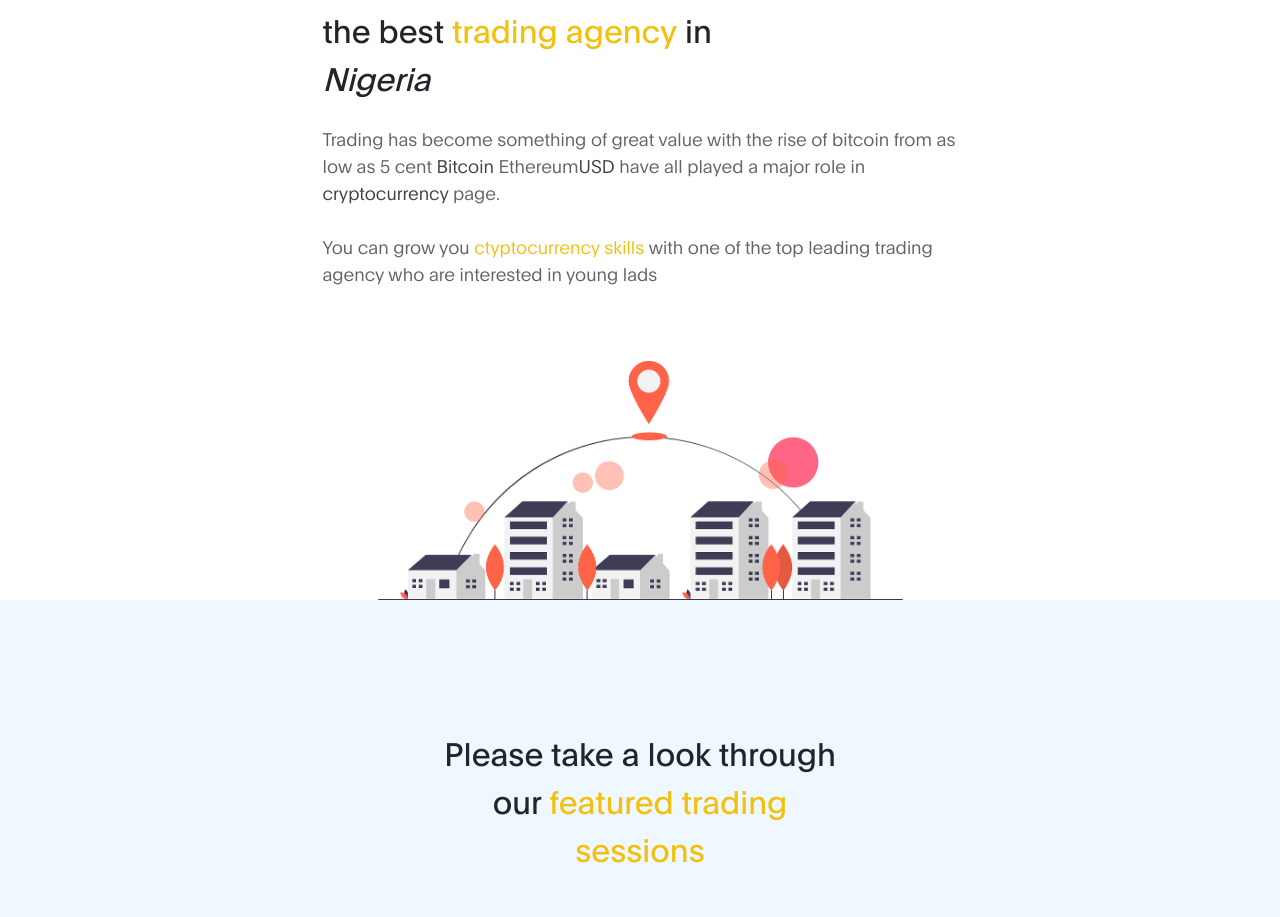
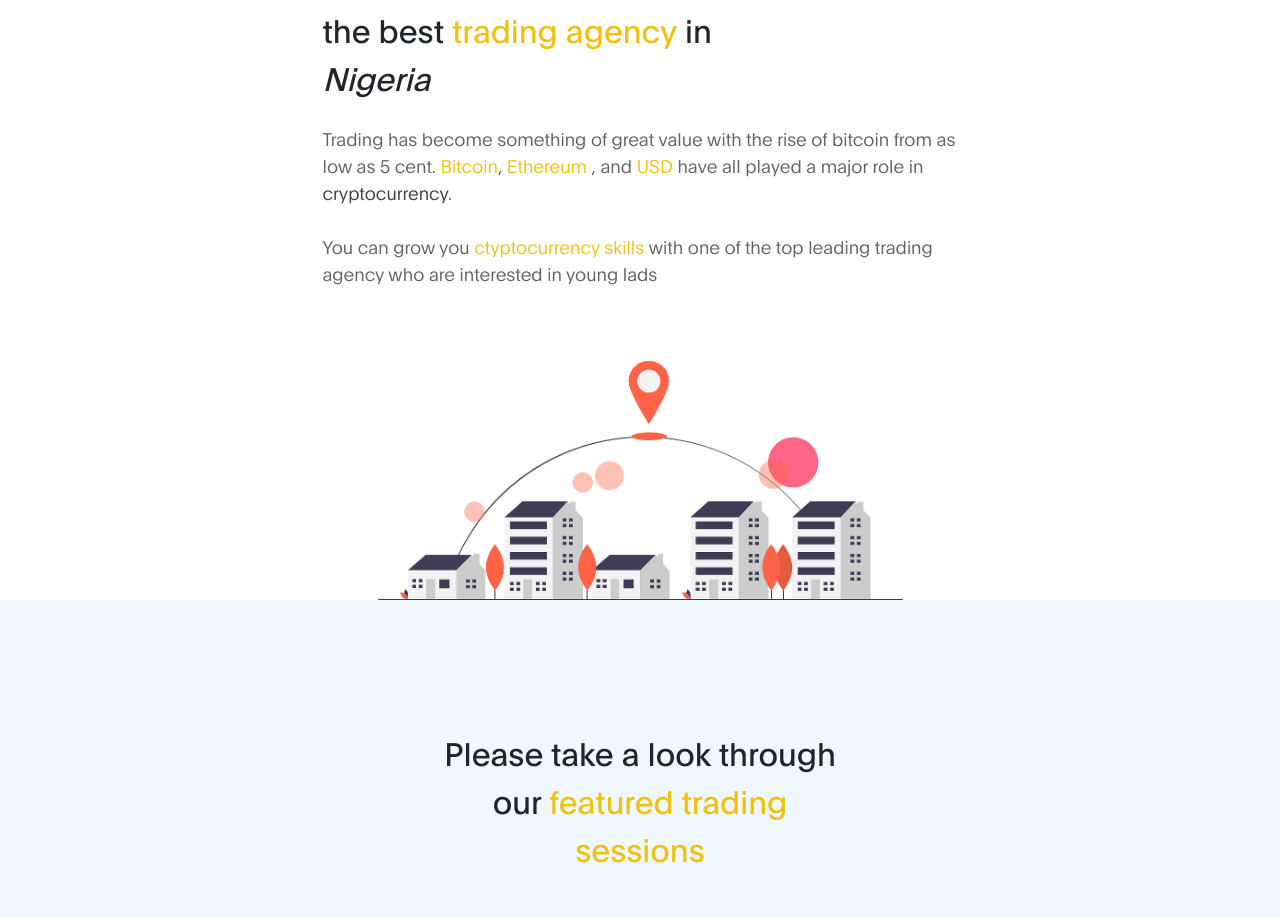
Before and after one commit to obande-code/Landing-page, a plain HTML site: page index.html in a window 1280 px wide. Shown: the part 840-1757 px from the top of the page. Drawn offline with Linux system fonts and the light colour scheme.

Commit message:
made corrections to content

```diff
--- a/index.html
+++ b/index.html
@@ -87,7 +87,7 @@
 
                               <h2 class="mb-4" data-aos="fade-up">the best <strong>trading agency</strong> in <i>Nigeria</i></h2>
 
-                              <p class="mb-0" data-aos="fade-up">Trading has become something of great value with the rise of bitcoin from as low as 5 cent <a href="#">Bitcoin</a> Ethereum<a href="#">USD</a> have all played a major role in <a href="#">cryptocurrency</a> page.
+                              <p class="mb-0" data-aos="fade-up">Trading has become something of great value with the rise of bitcoin from as low as 5 cent. <a href="#" style="color: #f1c111;">Bitcoin</a>, <a style="color: #f1c111;" href="#">Ethereum</a> , and <a style="color: #f1c111;" href="#">USD</a> have all played a major role in <a href="#">cryptocurrency</a>.
                               <br><br>You can grow you <strong>ctyptocurrency skills</strong> with one of the top leading trading agency who are interested in young lads</p>
                          </div>
 
```
